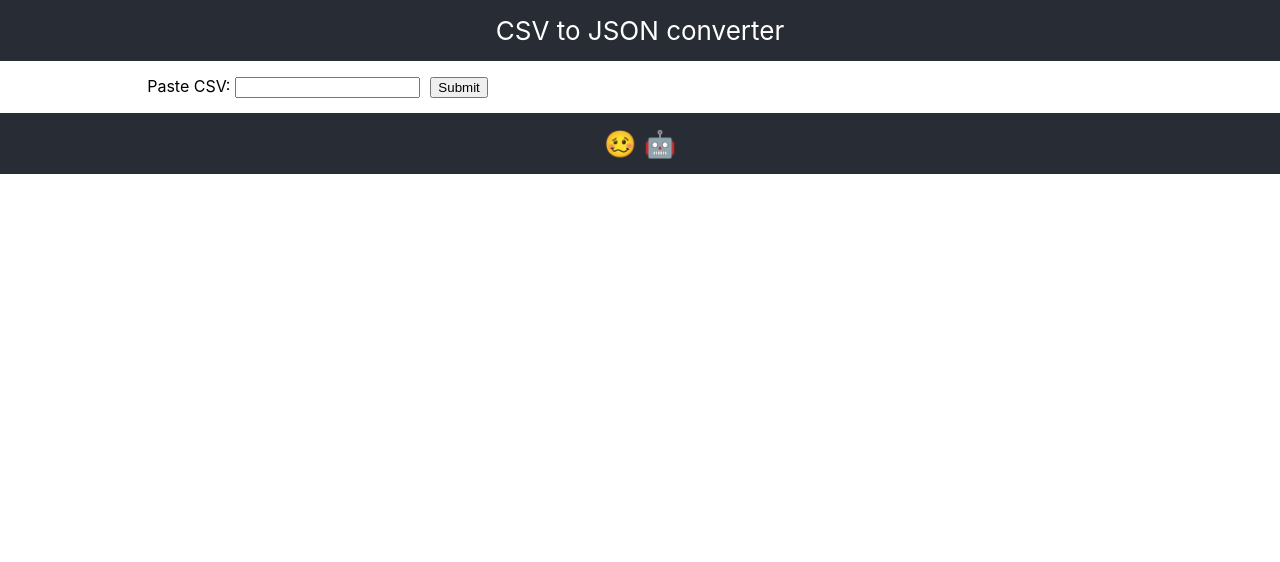
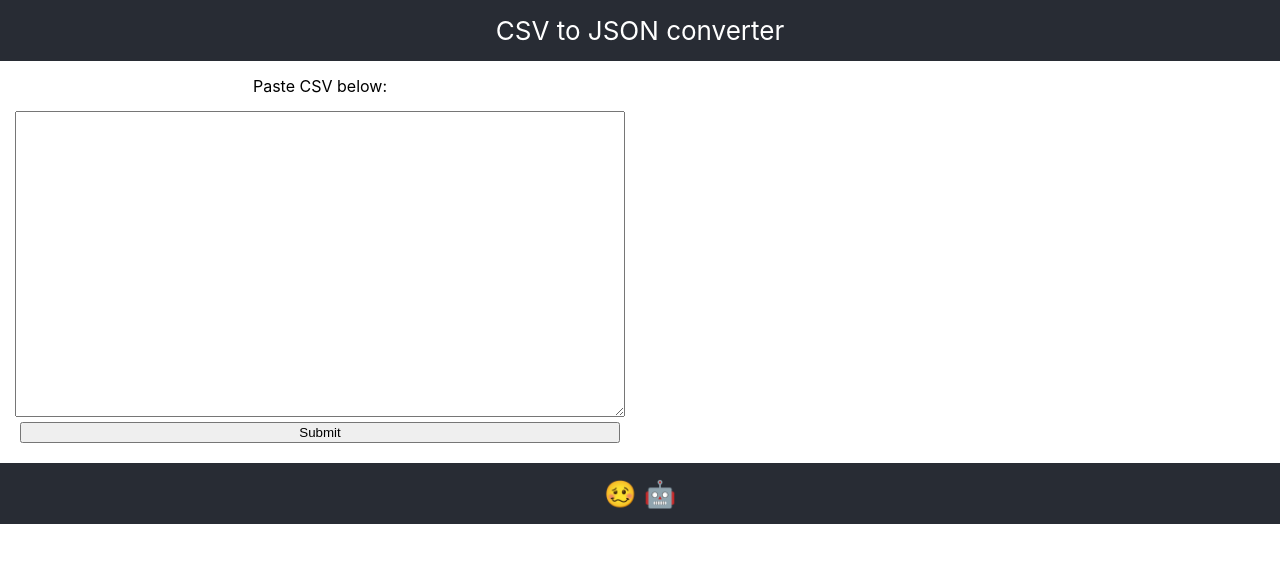
Before and after one commit to cMikolai/csv-to-json-converter, a React (Create React App) app: page / in a window 1280 px wide. Shown: the top 562 px of the page. Built offline with nearby package versions, Linux system fonts and the light colour scheme.

Commit message:
adjust structure for input field

```diff
--- a/src/App.css
+++ b/src/App.css
@@ -20,10 +20,21 @@
 
 .App-input,
 .App-output {
-  width: 50%;
+  display: flex;
+  width: 100%;
   padding: 15px;
 }
 
+form {
+  display: flex;
+  flex-direction: column;
+  width: 100%;
+}
+
+label {
+  padding: 0 0 15px 0;
+}
+
 input {
-  margin: 0 5px;
+  margin: 5px;
 }
--- a/src/components/Input.js
+++ b/src/components/Input.js
@@ -7,10 +7,14 @@ class Input extends React.Component {
     return (
       <div className="App-input">
         <form onSubmit={this.props.handleSubmit}>
-          <label>
-            Paste CSV:
-            <input type="text" value={this.props.value} onChange={this.props.handleChange} />
-          </label>
+          <label for="csv-input">Paste CSV below:</label>
+          <textarea
+            name="csv-input"
+            type="text"
+            rows="20"
+            cols=""
+            value={this.props.value}
+            onChange={this.props.handleChange} />
           <input type="submit" value="Submit" />
         </form>
       </div>
```
